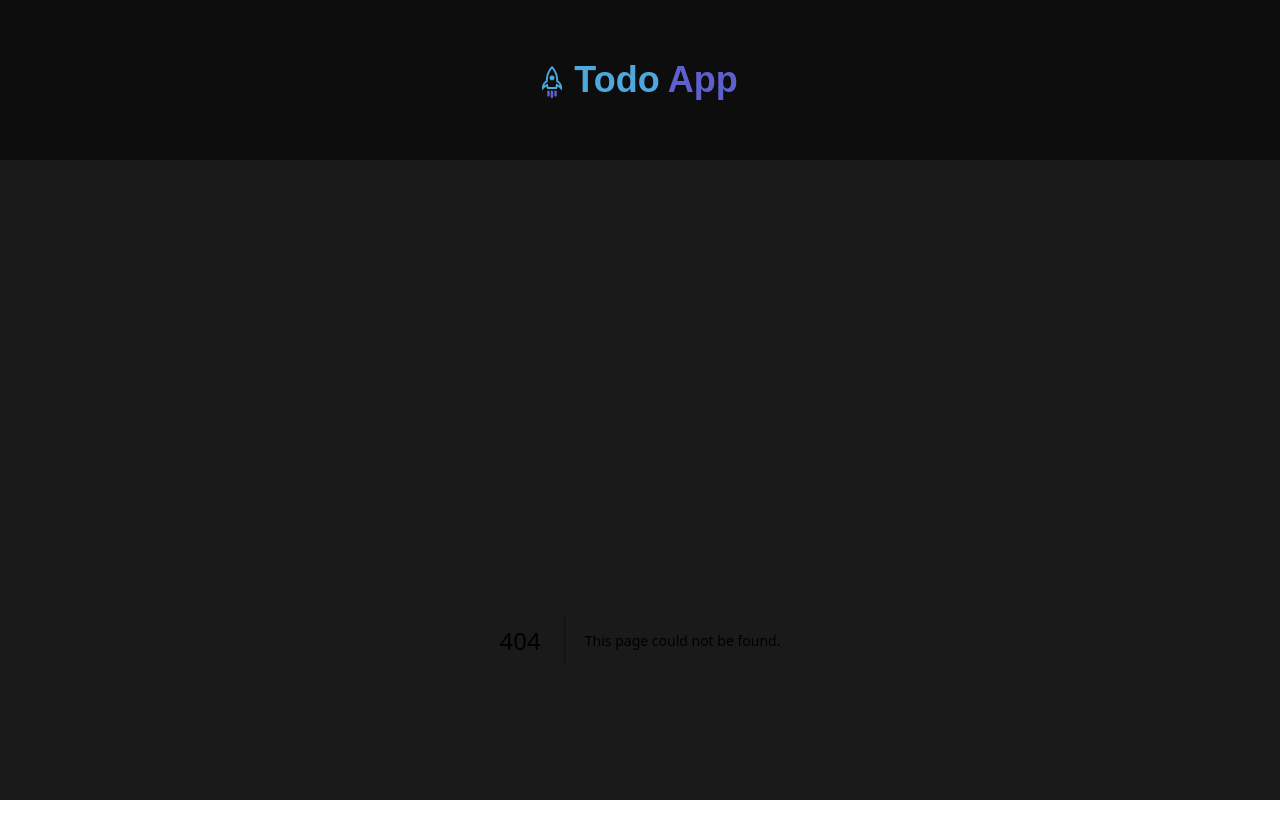
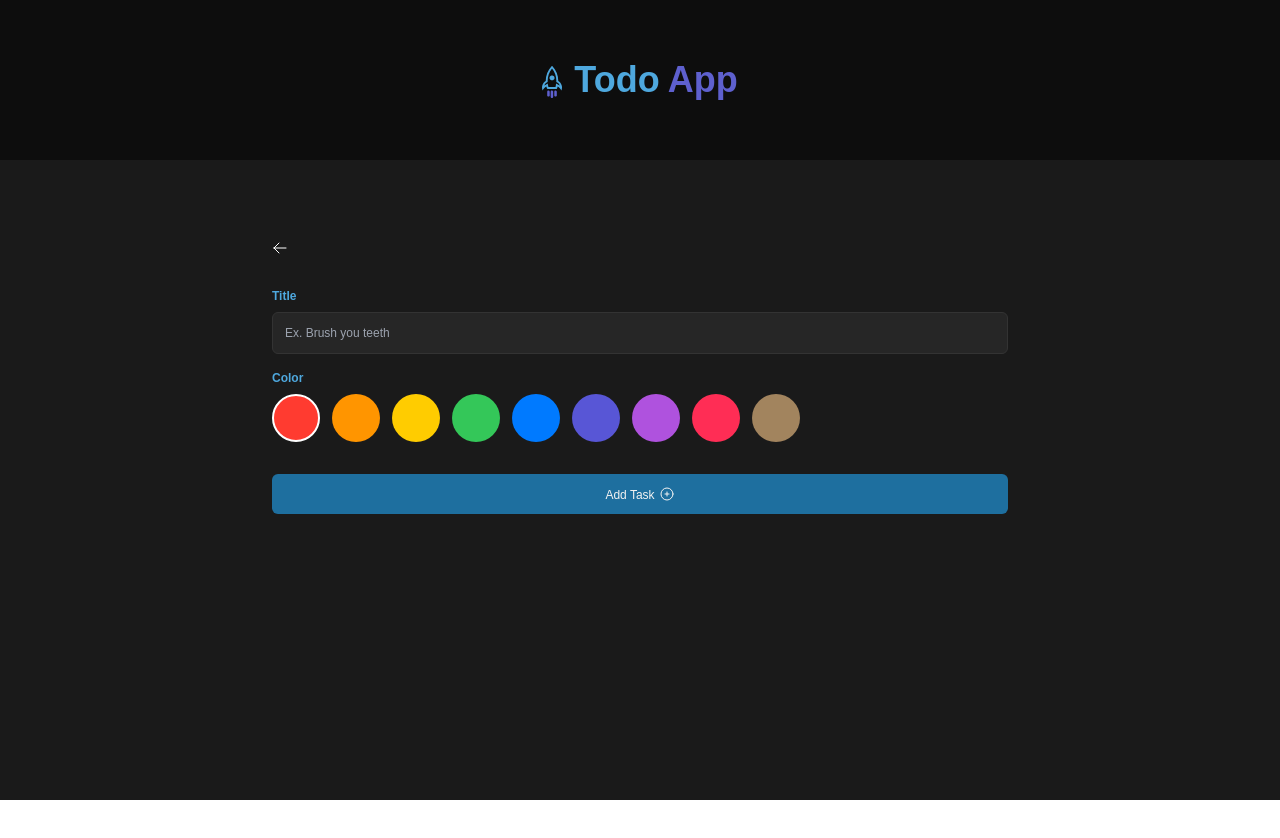
Before and after one commit to t-cooke/nooro-test-full-stack, a Next.js app: page /add in a window 1280 px wide. Before the commit this address had no page. Shown: the top 838 px of the page. After the commit the page ends 800 px from the top, so only its background shows below. Built offline with nearby package versions, Linux system fonts and the light colour scheme.

Commit message:
add: add and edit page add

```diff
--- /dev/null
+++ b/app/add/page.tsx
@@ -0,0 +1,30 @@
+import ActionButton from "@/components/common/action-button";
+import ColorPanel from "@/components/common/color-panel";
+import CustomInput from "@/components/common/custom-input";
+import { ArrowLeftIcon, PlusCircleIcon } from "@heroicons/react/24/outline";
+import Link from "next/link";
+
+const TodoItemAdd = () => {
+    return (
+        <div className="">
+            <div className="mb-8">
+                <Link href={"/"}>
+                    <span>
+                        <ArrowLeftIcon className="h-4 w-4 text-white" />
+                    </span>
+                </Link>
+            </div>
+            <div className="flex flex-col gap-4">
+                <CustomInput
+                    placeholder="Ex. Brush you teeth"
+                    label="Title"
+                    value=""
+                />
+                <ColorPanel />
+            </div>
+            <ActionButton label="Add Task" icon={<PlusCircleIcon className="h-4 w-4" />} className="mt-8" />
+        </div>
+    )
+}
+
+export default TodoItemAdd;
--- /dev/null
+++ b/app/edit/[id]/page.tsx
@@ -0,0 +1,30 @@
+import ActionButton from "@/components/common/action-button";
+import ColorPanel from "@/components/common/color-panel";
+import CustomInput from "@/components/common/custom-input";
+import { ArrowLeftIcon, CheckIcon } from "@heroicons/react/24/outline";
+import Link from "next/link";
+
+const TodoItemEdit = () => {
+    return (
+        <div className="">
+            <div className="mb-8">
+                <Link href={"/"}>
+                    <span>
+                        <ArrowLeftIcon className="h-4 w-4 text-white" />
+                    </span>
+                </Link>
+            </div>
+            <div className="flex flex-col gap-4">
+                <CustomInput
+                    placeholder="Ex. Brush you teeth"
+                    label="Title"
+                    value=""
+                />
+                <ColorPanel />
+            </div>
+            <ActionButton label="Save" icon={<CheckIcon className="h-4 w-4" />} className="mt-8" />
+        </div>
+    )
+}
+
+export default TodoItemEdit;
--- a/app/page.tsx
+++ b/app/page.tsx
@@ -25,7 +25,7 @@ const TodoList = () => {
         <TodoItem title="Aurora is great" />
         <TodoItem title="Aurora is great" />
         <TodoItem title="Aurora is great" /> */}
-        {/* <Empty /> */}
+        <Empty />
       </TodoWrapper>
     </Fragment>
   )
--- a/components/common/action-button.tsx
+++ b/components/common/action-button.tsx
@@ -20,7 +20,7 @@ const ActionButton: FC<Props> = ({
         <button
             className={
                 clsx(
-                    "w-full py-3 rounded-md text-xs text-[#F2F2F2] bg-[#1E6F9F] outline-none border-none flex justify-center items-center",
+                    "w-full py-3 rounded-md text-xs text-[#F2F2F2] bg-[#1E6F9F] outline-none border-none flex justify-center items-center gap-1",
                     className
                 )
             }
--- /dev/null
+++ b/components/common/color-panel.tsx
@@ -0,0 +1,53 @@
+import clsx from "clsx"
+import { FC } from "react"
+
+type Props = {
+    value?: string,
+    onChange?: () => void
+}
+
+const ColorPanel: FC<Props> = ({
+    value = "#FF3B30",
+    onChange
+}) => {
+    const colors = [
+        "#FF3B30",
+        "#FF9500",
+        "#FFCC00",
+        "#34C759",
+        "#007AFF",
+        "#5856D6",
+        "#AF52DE",
+        "#FF2D55",
+        "#A2845E"
+    ]
+
+    return (
+        <div className="flex flex-col gap-2">
+            <label
+                htmlFor="color"
+                className="text-[#4EA8DE] text-xs font-semibold"
+            >
+                Color
+            </label>
+            <div className="flex gap-3 flex-wrap">
+            {
+                    colors.map((item, idx) => {
+                        return (
+                            <div
+                                key={idx}
+                                className={clsx(
+                                    `w-12 h-12 rounded-full`,
+                                    value === item && 'border-white border-2'
+                                )}
+                                style={{ backgroundColor: item }}
+                            />
+                    )
+                })
+            }
+            </div>
+        </div>
+    )
+}
+
+export default ColorPanel;
--- /dev/null
+++ b/components/common/custom-input.tsx
@@ -0,0 +1,37 @@
+"use client"
+
+import { FC } from "react"
+
+type Props = {
+    label: string,
+    placeholder: string,
+    value: string,
+    onChange?: (title: string) => void,
+}
+
+const CustomInput: FC<Props> = ({
+    label,
+    placeholder = "",
+    value = "",
+    onChange
+}) => {
+    return (
+        <div className="flex flex-col gap-2">
+            <label
+                htmlFor={label}
+                className="text-[#4EA8DE] text-xs font-semibold"
+            >
+                {label}
+            </label>
+            <input
+                className="outline-none text-xs rounded-md border border-[#333333] bg-[#262626] text-[#333333] px-3 py-3"
+                type="text"
+                placeholder={placeholder}
+                value={value}
+                onChange={e => onChange(e.target.value)}
+            />
+        </div>
+    )
+}
+
+export default CustomInput;
--- a/components/todo/empty.tsx
+++ b/components/todo/empty.tsx
@@ -2,7 +2,7 @@ import Image from "next/image"
 
 const Empty = () => {
     return (
-        <div className="border-t border-t-[#808080] flex flex-col w-full justify-center items-center py-12">
+        <div className="border-t border-t-[#333333] flex flex-col w-full justify-center items-center py-12">
             <Image width={56} height={56} alt="No Image" src={"/assets/images/icon/icon-clipboard.svg"} />
             <h4 className="text-sm text-[#808080] font-semibold mt-3 mb-4">
                 You do not have any tasks registered yet.
```
Also changed, not shown: components/todo/todo-input.tsx (deleted).
